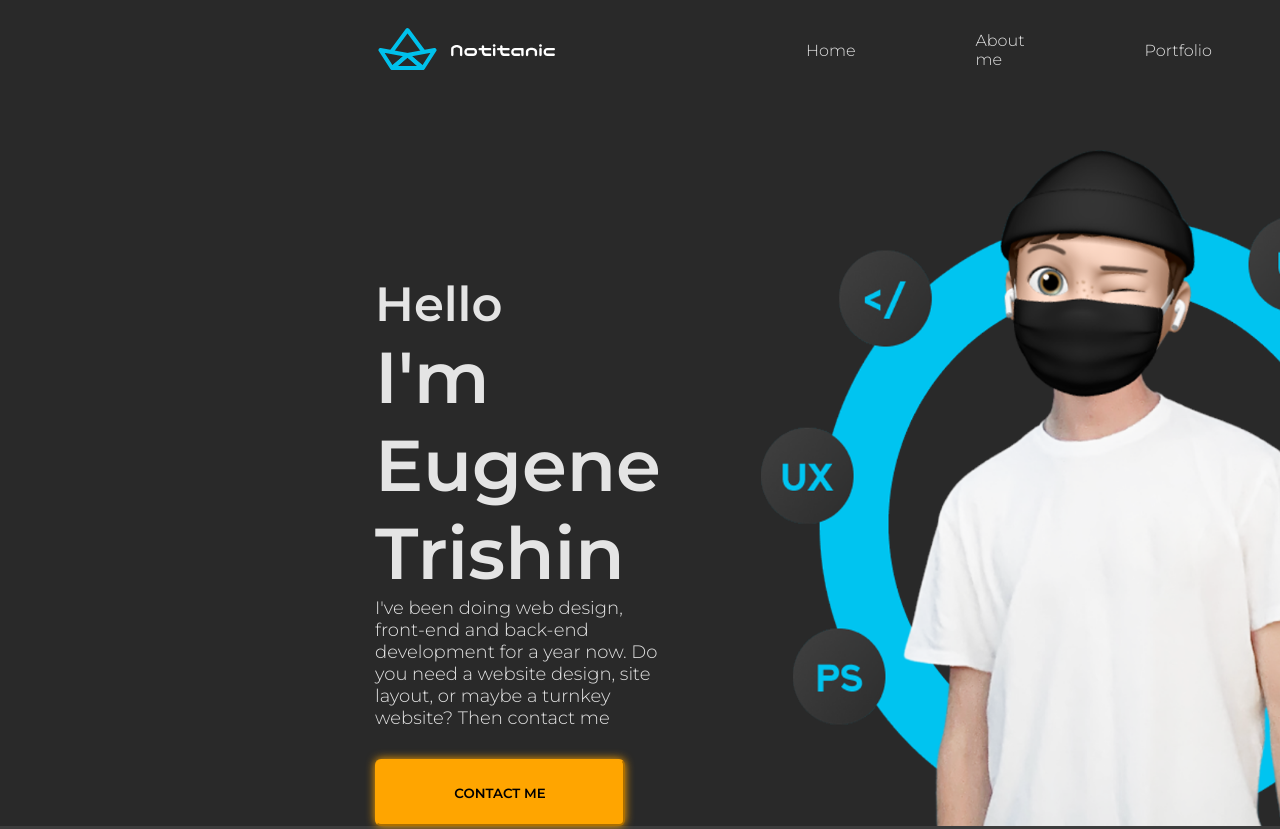
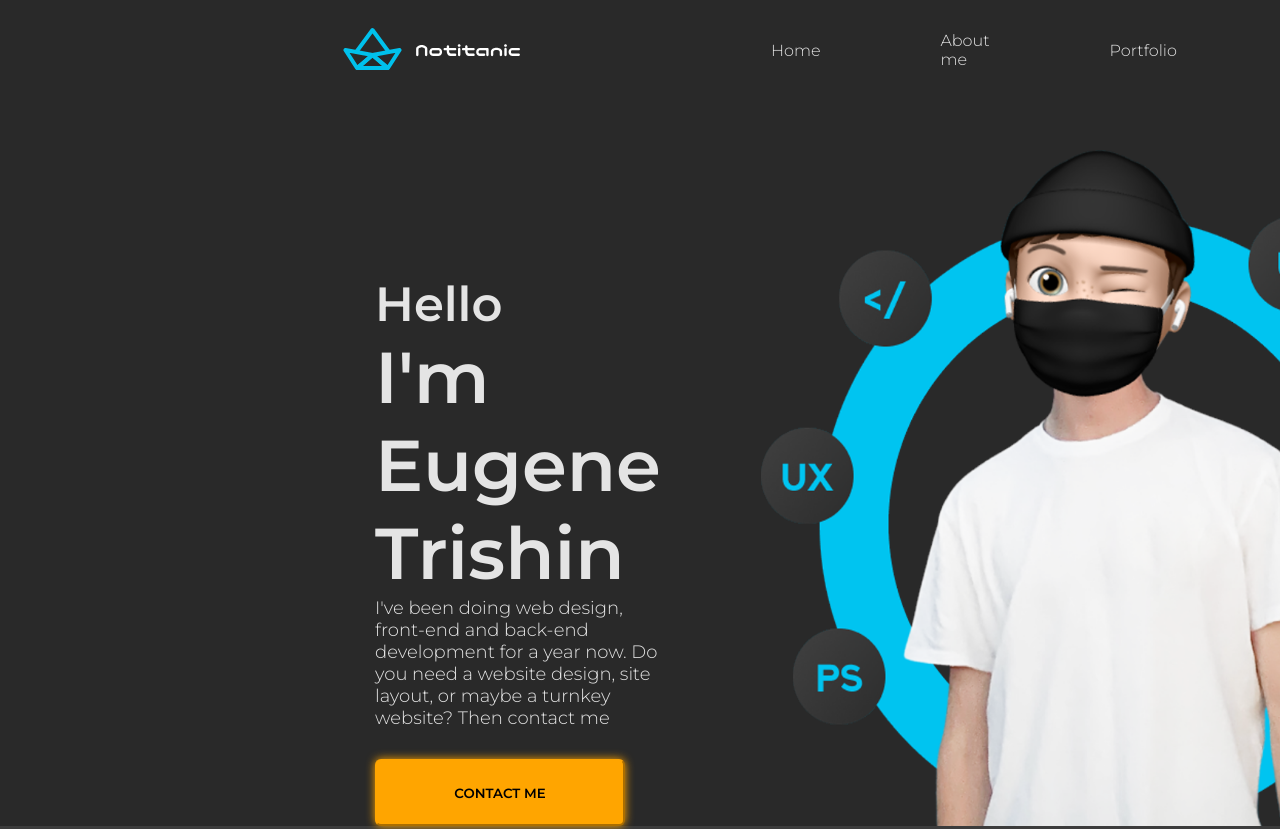
Before and after one commit to Evgeny135/portfolio, a plain HTML site: page index.html in a window 1280 px wide. Shown: the top 829 px of the page. Drawn offline with Linux system fonts and the light colour scheme.

Commit message:
create fragmenst

```diff
--- a/style.css
+++ b/style.css
@@ -9,7 +9,7 @@
 header{
     box-sizing: border-box;
     width: 100%;
-    padding: 26px 435px 26px 375px;
+    padding: 26px 435px 26px 340px;
     display: flex;
     background-color: #292929;
 }
```
